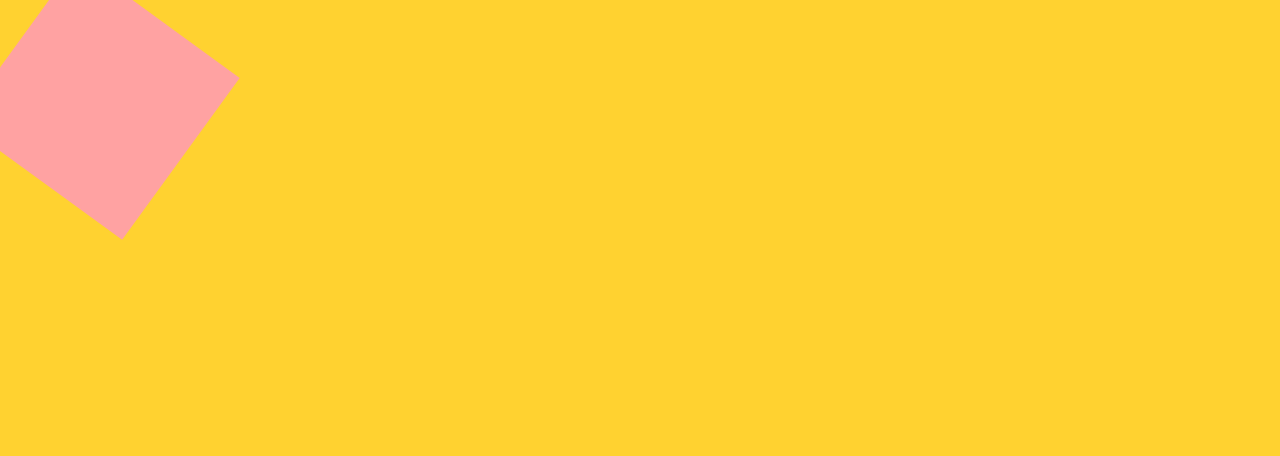
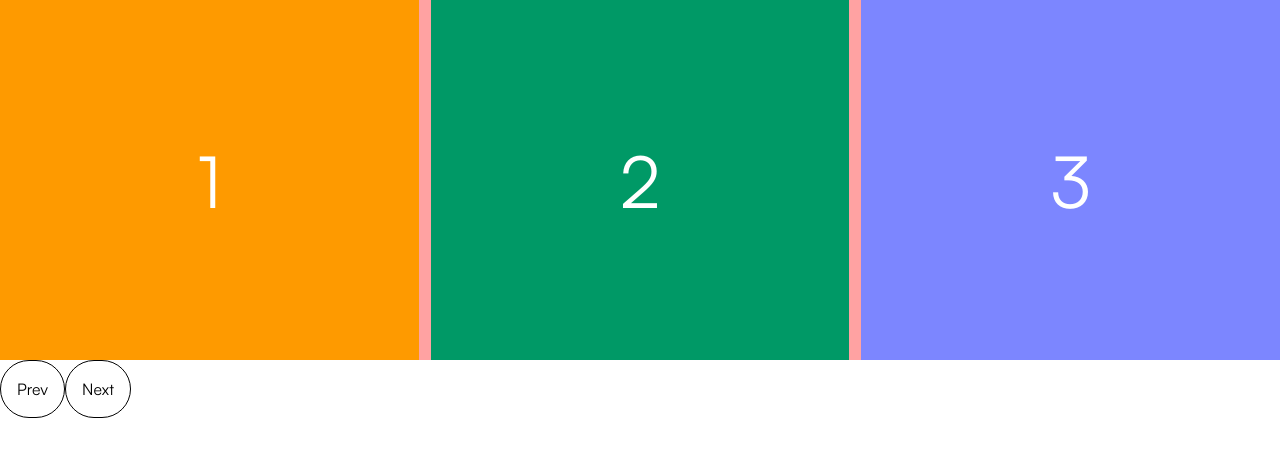
Before and after one commit to yaminhossain/e-com-nextjs, a Next.js app: page / in a window 1280 px wide. Shown: the top 456 px of the page. Built offline with nearby package versions, Linux system fonts and the light colour scheme.

Commit message:
chore: slider partially done

```diff
--- a/src/app/page.tsx
+++ b/src/app/page.tsx
@@ -1,10 +1,75 @@
-import React from "react";
-import styles from "./homepage.module.css";
+"use client";
+
+import { useEffect, useState } from "react";
+
+const tailwindColors = [
+  "bg-amber-500",
+  "bg-emerald-600",
+  "bg-indigo-400",
+  "bg-rose-700",
+  "bg-sky-300",
+  "bg-violet-800",
+  "bg-lime-500",
+  "bg-fuchsia-600",
+  "bg-cyan-400",
+  "bg-orange-500",
+  "bg-teal-700",
+  "bg-slate-500",
+];
 
 function Home() {
+  const gap = 12;
+  const [cardSize, setCardSize] = useState<number>(0);
+  const [movement, setMovement] = useState("");
+
+  useEffect(() => {
+    const windowSize = window.innerWidth;
+    const numberOfCards = 3;
+    const cardSize = (windowSize - gap * (numberOfCards - 1)) / numberOfCards;
+    Promise.resolve().then(() => setCardSize(cardSize));
+  }, []);
+
   return (
-    <div className="h-screen bg-amber-300 ">
-      <div className={`size-50 bg-red-300 ${styles.box1}`}></div>
+    <div>
+      {/* Card Section */}
+      <div className="overflow-hidden">
+        <div
+          style={
+            movement === "next"
+              ? { transform: `translateX(-${cardSize + gap}px)` }
+              : movement === "prev"
+                ? { transform: `translateX(${cardSize + gap}px)` }
+                : undefined
+          }
+          className="h-90 bg-red-300 flex gap-3 flex-nowrap w-fit "
+        >
+          {tailwindColors.map((color, index) => (
+            <div
+              key={index}
+              style={{ width: cardSize }}
+              className={`h-full ${color} shrink-0 flex justify-center items-center text-7xl text-white`}
+            >
+              {index + 1}
+            </div>
+          ))}
+        </div>
+      </div>
+
+      {/* Button Section */}
+      <div>
+        <button
+          className="rounded-full border cursor-pointer p-4"
+          onClick={() => setMovement("prev")}
+        >
+          Prev
+        </button>
+        <button
+          className="rounded-full border cursor-pointer p-4"
+          onClick={() => setMovement("next")}
+        >
+          Next
+        </button>
+      </div>
     </div>
   );
 }
```
